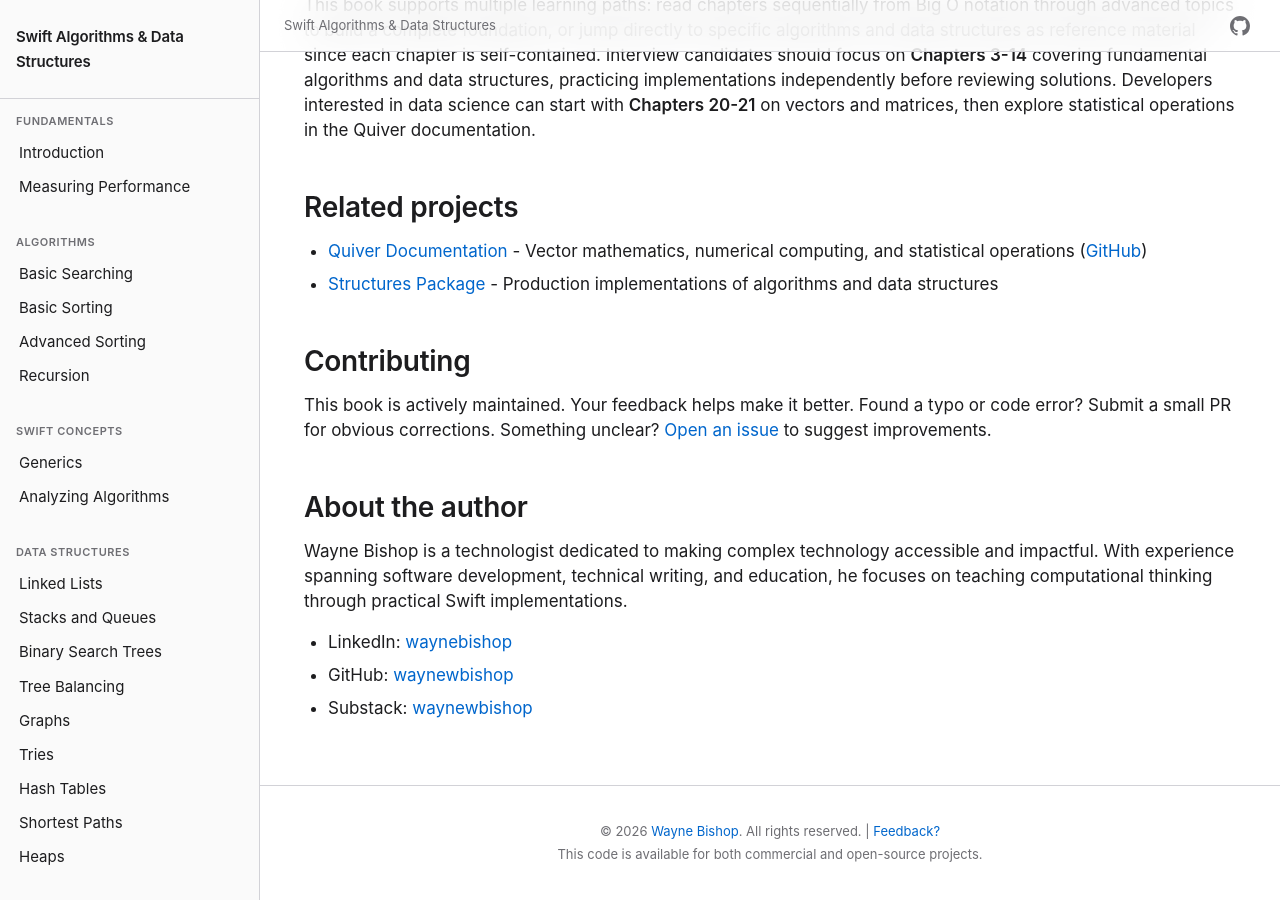
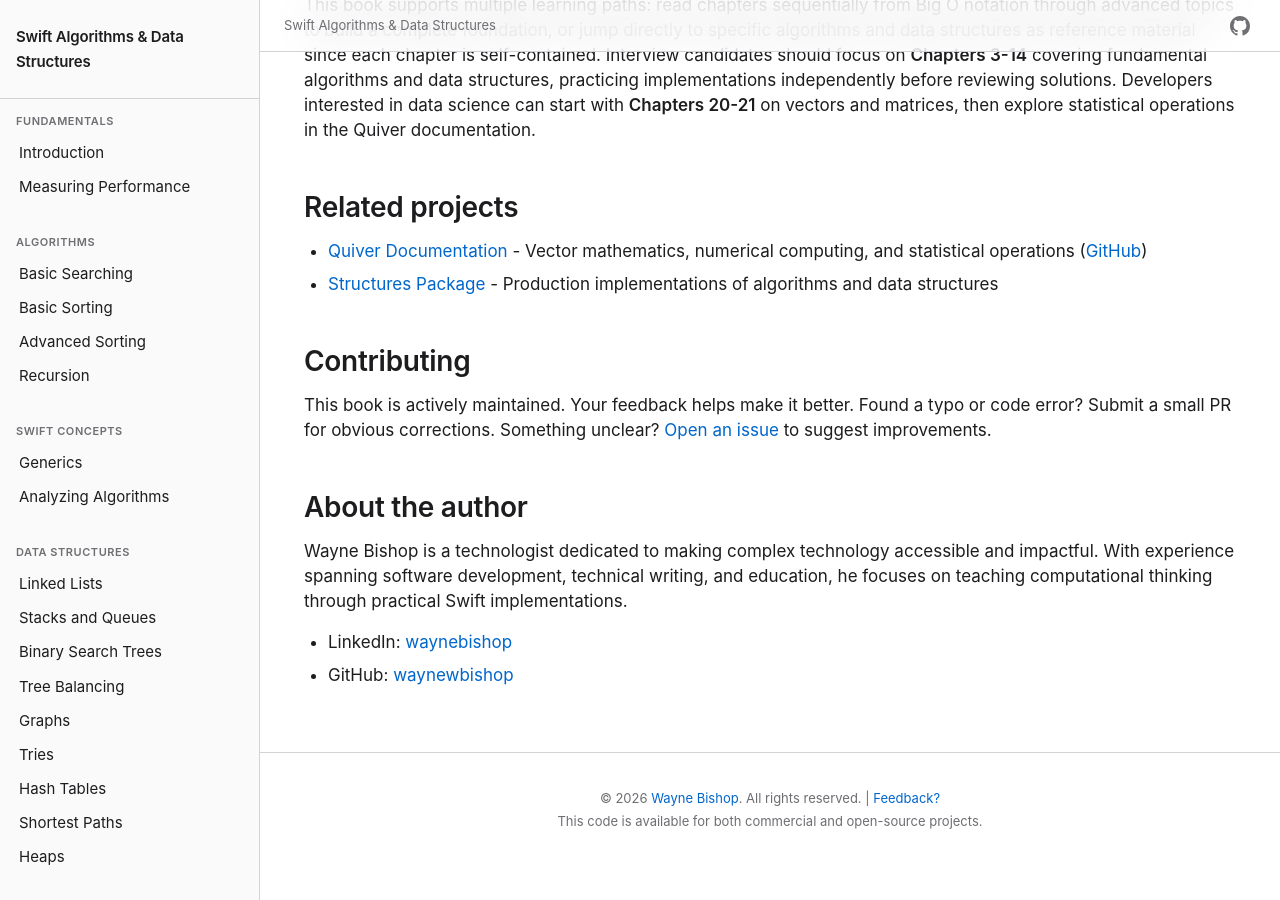
Before and after one commit to waynewbishop/swift-algorithms, a Jekyll site: the page built from index.md, in a window 1280 px wide and 900 px high, scrolled down 976 px. Built offline with Jekyll 4.4.1, drawn with Linux system fonts in a browser that asks for light colours; after the commit the page ends 1843 px from its top, so only the background shows below that.

Commit message:
fix: general revisions..

```diff
--- a/index.md
+++ b/index.md
@@ -46,4 +46,3 @@ Wayne Bishop is a technologist dedicated to making complex technology accessible
 
 - LinkedIn: [waynebishop](https://www.linkedin.com/in/waynebishop)
 - GitHub: [waynewbishop](https://github.com/waynewbishop)
-- Substack: [waynewbishop](https://waynewbishop.substack.com)
```
